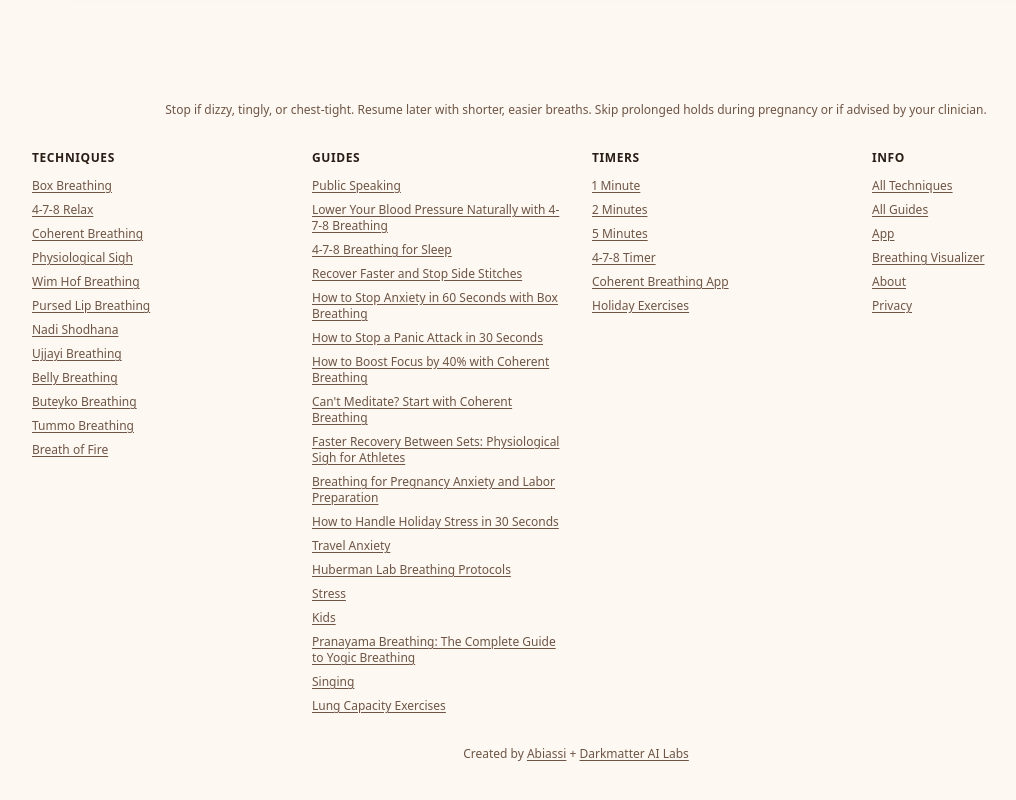
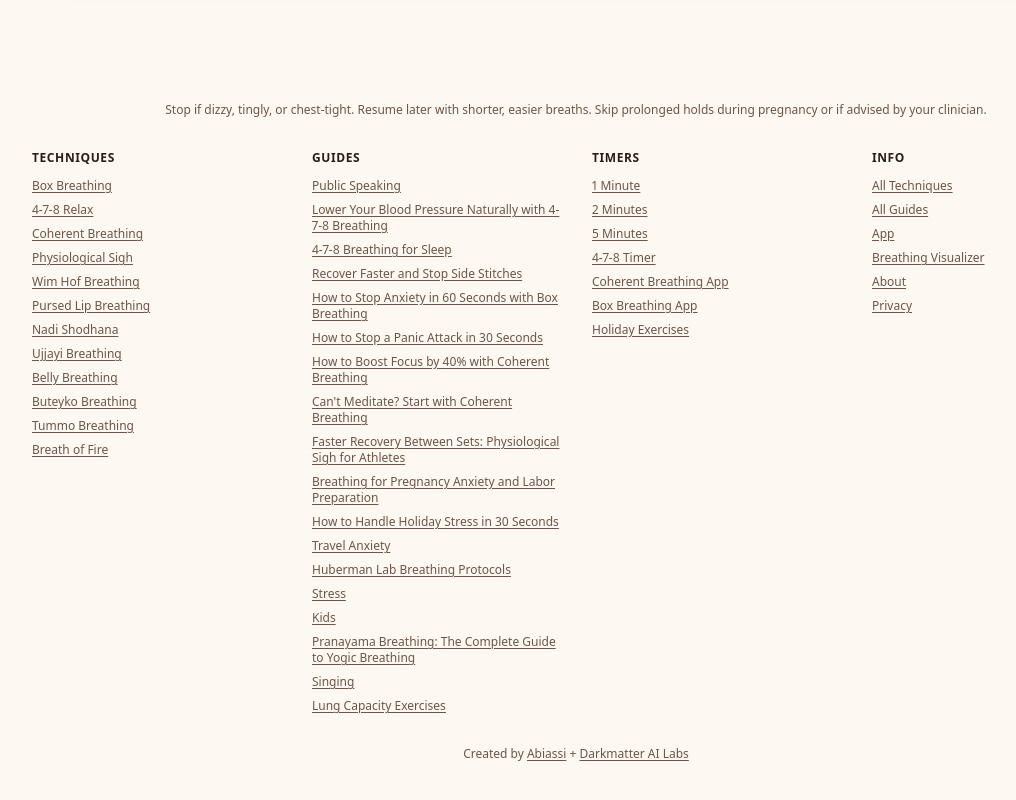
Before and after one commit to abiassi/deepbreathing, a Next.js app: page / in a window 1280 px wide. Shown: the part 3401-4201 px from the top of the page, without its empty margins (64-1080 px from the left). Built offline with nearby package versions, Linux system fonts and the light colour scheme; no server answers.

Commit message:
Improve SEO recovery links and metadata

```diff
--- a/src/app/2-minute-breathing-exercise/page.tsx
+++ b/src/app/2-minute-breathing-exercise/page.tsx
@@ -310,8 +310,17 @@ export default function TwoMinuteBreathingExercisePage() {
           <Link href="/5-minute-breathing-exercise" className="rounded-full border border-border px-5 py-2.5 text-sm font-semibold text-card-foreground">
             5 minute exercise
           </Link>
+          <Link href="/4-7-8-breathing-timer" className="rounded-full border border-border px-5 py-2.5 text-sm font-semibold text-card-foreground">
+            4-7-8 timer
+          </Link>
+          <Link href="/box-breathing-app" className="rounded-full border border-border px-5 py-2.5 text-sm font-semibold text-card-foreground">
+            Box breathing app
+          </Link>
           <Link href="/for/anxiety" className="rounded-full border border-border px-5 py-2.5 text-sm font-semibold text-card-foreground">
             For anxiety
+          </Link>
+          <Link href="/for/running" className="rounded-full border border-border px-5 py-2.5 text-sm font-semibold text-card-foreground">
+            For running recovery
           </Link>
           <Link href="/for/focus" className="rounded-full border border-border px-5 py-2.5 text-sm font-semibold text-card-foreground">
             For focus
--- a/src/app/box-breathing-app/page.tsx
+++ b/src/app/box-breathing-app/page.tsx
@@ -8,24 +8,24 @@ const siteUrl = "https://deepbreathingexercises.com";
 const canonicalUrl = `${siteUrl}/box-breathing-app`;
 
 export const metadata: Metadata = {
-  title: "Free Online Box Breathing Timer (2026) — Navy SEAL Calm (No Download)",
+  title: "Box Breathing App (Free Online 4-4-4-4 Timer) - No Download",
   description:
-    "Free box breathing timer — Navy SEAL 4-4-4-4 technique for focus and calm. No download needed. Start your guided session now.",
+    "Use a free box breathing app online. Guided 4-4-4-4 timer for stress, focus, and anxiety. Works on phone and desktop with no signup.",
   alternates: {
     canonical: canonicalUrl
   },
   openGraph: {
-    title: "Free Online Box Breathing Timer",
+    title: "Box Breathing App (Free Online 4-4-4-4 Timer)",
     description:
-      "The Navy SEAL breathing technique for focus and calm. Free 4-4-4-4 timer in your browser—no download.",
+      "Free online box breathing app with a guided 4-4-4-4 timer for calm and focus. No download needed.",
     url: canonicalUrl,
     type: "website"
   },
   twitter: {
     card: "summary_large_image",
-    title: "Free Online Box Breathing Timer",
+    title: "Box Breathing App (Free Online 4-4-4-4 Timer)",
     description:
-      "The Navy SEAL breathing technique for calm under pressure. Free 4-4-4-4 timer—no download. Try now."
+      "Free online box breathing app with a guided 4-4-4-4 timer for calm and focus."
   }
 };
 
@@ -142,7 +142,7 @@ export default function BoxBreathingAppMoneyPage() {
         <div className="absolute inset-y-0 left-0 z-30 flex w-full max-w-xl flex-col justify-end sm:justify-center px-4 py-20 sm:px-6 lg:px-8">
           <div className="space-y-4">
             <p className="text-xs uppercase tracking-[0.35em] text-primary">DEEP BREATHING EXERCISES</p>
-            <h1 className="text-4xl font-semibold text-foreground sm:text-5xl">Box breathing app</h1>
+            <h1 className="text-4xl font-semibold text-foreground sm:text-5xl">Box breathing app (free online timer)</h1>
             <p className="max-w-xl text-lg text-muted-foreground">
               Box breathing app and timer for the 4-4-4-4 pattern you can use instantly in your browser. Follow the visual guide,
               adjust the counts, and start in seconds—no download and no signup.
@@ -435,6 +435,12 @@ export default function BoxBreathingAppMoneyPage() {
             <Link href="/coherent-breathing-app" className="rounded-full border border-border px-5 py-2.5 text-sm font-semibold text-card-foreground">
               Coherent (HRV) breathing
             </Link>
+            <Link href="/2-minute-breathing-exercise" className="rounded-full border border-border px-5 py-2.5 text-sm font-semibold text-card-foreground">
+              2 minute breathing exercise
+            </Link>
+            <Link href="/for/running" className="rounded-full border border-border px-5 py-2.5 text-sm font-semibold text-card-foreground">
+              Breathing for running
+            </Link>
             <Link href="/breathe" className="rounded-full border border-border px-5 py-2.5 text-sm font-semibold text-card-foreground">
               Browse techniques
             </Link>
--- a/src/app/coherent-breathing-app/page.tsx
+++ b/src/app/coherent-breathing-app/page.tsx
@@ -526,9 +526,9 @@ export default function CoherentBreathingAppMoneyPage() {
       </section>
 
       <section className="mt-12 glow-card rounded-[32px] border border-border bg-card p-6">
-        <h2 className="text-2xl font-semibold text-card-foreground">More breathing timers</h2>
+        <h2 className="text-2xl font-semibold text-card-foreground">More breathing tools</h2>
         <p className="mt-2 text-sm text-muted-foreground">
-          Want something more structured or more sleep-oriented? Try box breathing or 4-7-8.
+          Want something structured, shorter, sleep-focused, or recovery-focused? Try these:
         </p>
         <div className="mt-5 flex flex-wrap gap-3">
           <Link href="/box-breathing-app" className="rounded-full border border-border px-5 py-2.5 text-sm font-semibold text-card-foreground">
@@ -536,6 +536,12 @@ export default function CoherentBreathingAppMoneyPage() {
           </Link>
           <Link href="/4-7-8-breathing-timer" className="rounded-full border border-border px-5 py-2.5 text-sm font-semibold text-card-foreground">
             4-7-8 timer
+          </Link>
+          <Link href="/2-minute-breathing-exercise" className="rounded-full border border-border px-5 py-2.5 text-sm font-semibold text-card-foreground">
+            2 minute breathing exercise
+          </Link>
+          <Link href="/for/running" className="rounded-full border border-border px-5 py-2.5 text-sm font-semibold text-card-foreground">
+            Breathing for running
           </Link>
           <Link href="/breathe" className="rounded-full border border-border px-5 py-2.5 text-sm font-semibold text-card-foreground">
             Browse techniques
--- a/src/app/page.tsx
+++ b/src/app/page.tsx
@@ -335,6 +335,11 @@ export default function HomePage() {
                 </Link>
               </li>
               <li>
+                <Link href="/box-breathing-app" className="underline underline-offset-2 transition-colors hover:text-foreground">
+                  Box Breathing App
+                </Link>
+              </li>
+              <li>
                 <Link href="/holiday-breathing-exercises" className="underline underline-offset-2 transition-colors hover:text-foreground">
                   Holiday Exercises
                 </Link>
--- a/src/data/use-case-pages.ts
+++ b/src/data/use-case-pages.ts
@@ -711,12 +711,12 @@ export const useCasePages: UseCasePageContent[] = [
     },
 
     meta: {
-      title: "Stop Side Stitches in 30 Seconds + Recover 2x Faster (Free Timer)",
-      description: "Side stitch ruining your run? Stop pain in 30 seconds and recover 2x faster with the physiological sigh. Stanford-tested breathing for runners. Try now.",
-      ogTitle: "Stop Side Stitches in 30 Seconds - Free Running Timer",
-      ogDescription: "Stanford-tested double-inhale breathing stops side stitches in 30 seconds and speeds recovery 2x. Free timer.",
-      twitterTitle: "Stop Side Stitches in 30 Seconds - Free Timer",
-      twitterDescription: "Stanford-tested physiological sigh stops side stitches instantly and speeds recovery 2x. Try now.",
+      title: "Breathing for Running Recovery: Stop Side Stitches Fast (Free Timer)",
+      description: "Breathing for running recovery using the physiological sigh. Relieve side stitches, lower heart rate after intervals, and recover faster with a free guided timer.",
+      ogTitle: "Breathing for Running Recovery: Stop Side Stitches Fast",
+      ogDescription: "Use physiological sigh breathing to stop side stitches and recover faster after hard running efforts.",
+      twitterTitle: "Breathing for Running Recovery (Free Timer)",
+      twitterDescription: "Use physiological sigh breathing to stop side stitches and recover faster after hard running efforts.",
       author: "Resonance Editorial Team",
       datePublished: "2025-12-02",
       dateModified: "2026-02-03"
```
Also changed, not shown: src/app/4-7-8-breathing-timer/page.tsx (+16 -8 lines), 1 other file (tests, documents, lock files or other folders).
